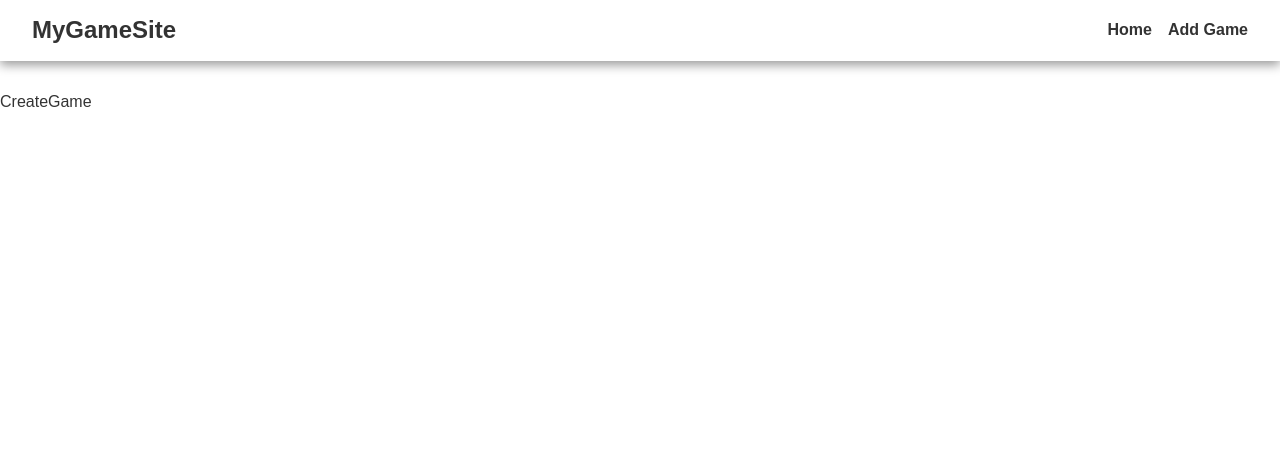
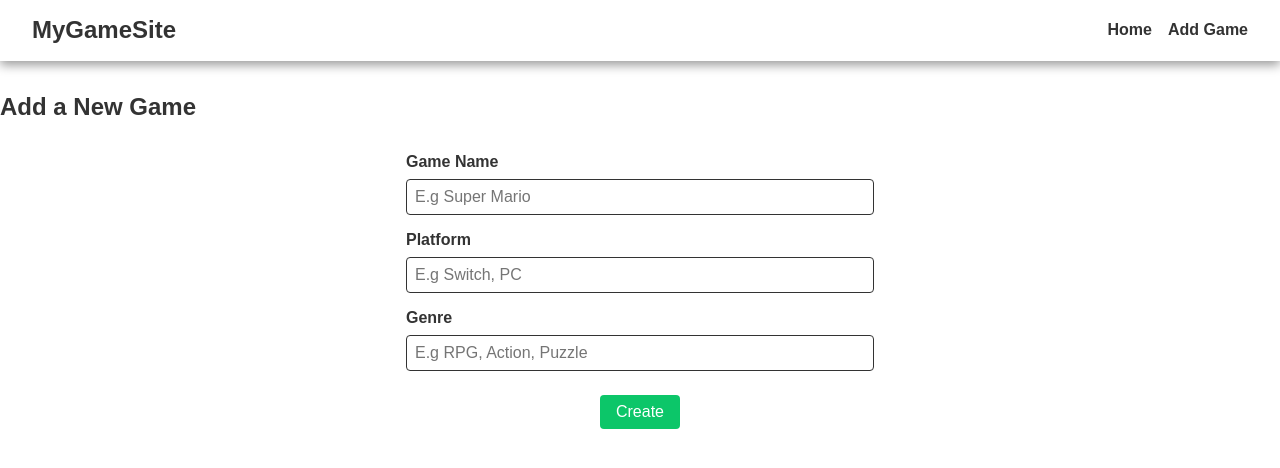
Before and after one commit to timeisariver/game-manager, a React (Vite) app in the folder client/: page /create in a window 1280 px wide. Shown: the top 468 px of the page. Built offline with nearby package versions, Linux system fonts and the light colour scheme.

Commit message:
create page

```diff
--- a/client/src/App.css
+++ b/client/src/App.css
@@ -192,13 +192,15 @@ button:hover {
   display: grid;
   grid-template-columns: repeat(3, 1fr); /* 3 columns */
   gap: 1rem;
-  place-items: center;
+  place-items: start center;
+  max-width: 620px;
+  margin: 0 auto;
 }
 
 .game-card {
-  width: 90%;
-  max-width: 320px;
-  background-color: rgba(255, 255, 255, 0.03);
+  height: 100%;
+  width: 100%;
+  background-color: rgba(43, 40, 40, 0.03);
   backdrop-filter: blur(8px);
   -webkit-backdrop-filter: blur(8px);
   border: 1px solid rgba(255, 255, 255, 0.2);
--- /dev/null
+++ b/client/src/components/GameList.jsx
@@ -0,0 +1,17 @@
+function GameList(props) {
+  const games = props.games;
+
+  return (
+    <div className="games-grid">
+      {games.map((game, key) => (
+        <div key={key} className="game-card">
+          <h3>{game.name}</h3>
+          <p>{game.platform}</p>
+          <p>{game.genre}</p>
+        </div>
+      ))}
+    </div>
+  );
+}
+
+export default GameList;
--- a/client/src/components/NavBar.jsx
+++ b/client/src/components/NavBar.jsx
@@ -3,7 +3,9 @@ import { Link } from "react-router-dom";
 function NavBar() {
   return (
     <div className="navbar">
-      <div className="navbar-title">MyGameSite</div>
+      <Link to="/" className="navbar-title">
+        MyGameSite
+      </Link>
       <div className="navbar-links">
         <Link to="/">Home</Link>
         <Link to="/create">Add Game</Link>
--- a/client/src/pages/CreateGame.jsx
+++ b/client/src/pages/CreateGame.jsx
@@ -1,5 +1,71 @@
+import { useForm } from "react-hook-form";
+import { useMutation } from "@tanstack/react-query";
+
+async function createGame(newGame) {
+  const response = await fetch("http://localhost:3000/api/games", {
+    method: "POST",
+    headers: {
+      "Content-Type": "application/json",
+    },
+    body: JSON.stringify(newGame),
+  });
+
+  return response.json();
+}
+
 function CreateGame() {
-  return <div>CreateGame</div>;
+  const {
+    register,
+    handleSubmit,
+    formState: { errors },
+  } = useForm();
+
+  const { mutate } = useMutation({ mutationFn: createGame });
+
+  const onSubmit = (formData) => {
+    console.log(formData);
+    mutate({
+      name: formData.name,
+      platform: formData.platform,
+      genre: formData.genre,
+    });
+  };
+
+  return (
+    <div>
+      <h2>Add a New Game</h2>
+      <form
+        onSubmit={handleSubmit(onSubmit)}
+        className="form-container bg-card"
+        style={{ padding: "1rem" }}
+      >
+        <label>Game Name</label>
+        <input
+          type="text"
+          placeholder="E.g Super Mario"
+          {...register("name", { required: "Name is required." })}
+        />
+        {errors.name && <p style={{ color: "red" }}>{errors.name.message}</p>}
+        <label>Platform</label>
+        <input
+          type="text"
+          placeholder="E.g Switch, PC"
+          {...register("platform", { required: "Platform is required." })}
+        />
+        {errors.platform && (
+          <p style={{ color: "red" }}>{errors.platform.message}</p>
+        )}
+        <label>Genre</label>
+        <input
+          type="text"
+          placeholder="E.g RPG, Action, Puzzle"
+          {...register("genre", { required: "Genre is required." })}
+        />
+        {errors.genre && <p style={{ color: "red" }}>{errors.genre.message}</p>}
+        <button type="submit">Create</button>
+      </form>
+    </div>
+  );
 }
 
 export default CreateGame;
--- a/client/src/pages/Home.jsx
+++ b/client/src/pages/Home.jsx
@@ -1,5 +1,27 @@
+import GameList from "../components/GameList";
+import { useQuery } from "@tanstack/react-query";
+
+async function fetchGames() {
+  const response = await fetch("http://localhost:3000/api/games");
+  return response.json();
+}
+
 function Home() {
-  return <div>Home</div>;
+  const { data, isLoading } = useQuery({
+    queryKey: ["games"],
+    queryFn: fetchGames,
+  });
+
+  if (isLoading) return <p className="page-container">Loading games...</p>;
+
+  return (
+    <div className="page-container">
+      <h1>My Games</h1>
+      <div className="bg-card" style={{ marginTop: "1rem", padding: "1rem" }}>
+        <GameList games={data} />
+      </div>
+    </div>
+  );
 }
 
 export default Home;
```
Also changed, not shown: 2 other files (tests, documents, lock files or other folders).
